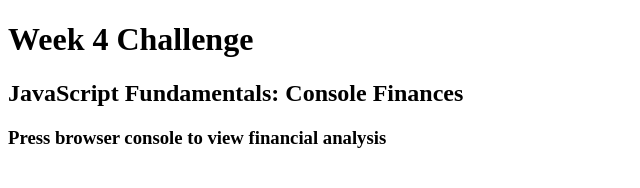
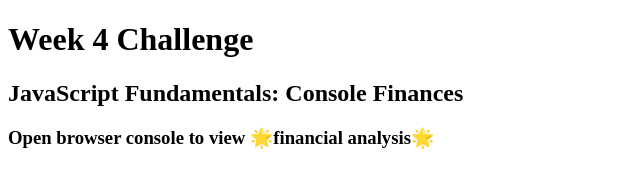
Before and after one commit to damnsemicolon/console-finances-shannon, a plain HTML site: page index.html in a window 1280 px wide. Shown: the whole page, without its empty margins (0-640 px from the left). Drawn offline with Linux system fonts and the light colour scheme.

Commit message:
fixed index.html content

```diff
--- a/index.html
+++ b/index.html
@@ -9,7 +9,7 @@
 <body>
     <H1>Week 4 Challenge</H1>
     <H2>JavaScript Fundamentals: Console Finances</H2>
-    <H3>Press browser console to view financial analysis</H3>
+    <H3>Open browser console to view 🌟financial analysis🌟</H3>
   <script src="index.js"></script>
 </body>
 </html>
```
